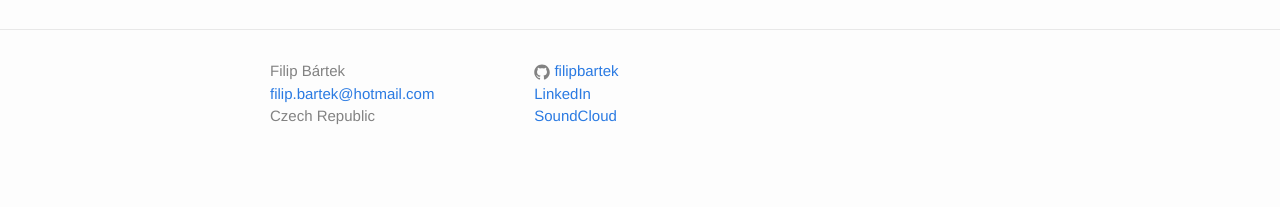
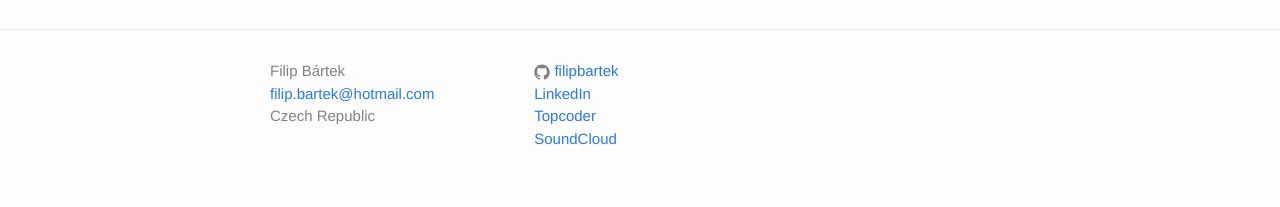
Before and after one commit to filipbartek/filipbartek.github.io, a Jekyll site: the page built from index.md, in a window 1280 px wide. Shown: the part 825-1032 px from the top of the page. Built offline with Jekyll 4.4.1, drawn with Linux system fonts in a browser that asks for light colours.

Commit message:
Add a link to Topcoder account

```diff
--- a/_config.yml
+++ b/_config.yml
@@ -6,6 +6,7 @@ github_username: filipbartek
 repository: filipbartek/filipbartek.github.io
 
 linkedin_username: filipbartek
+topcoder_username: filip.bartek
 soundcloud_permalink: filip-bartek
 
 exclude: [README.md]
--- a/_includes/footer.html
+++ b/_includes/footer.html
@@ -52,6 +52,14 @@ LinkedIn
 </li>
 {% endif %}
 
+{% if site.topcoder_username %}
+<li>
+<a href="https://www.topcoder.com/members/{{ site.topcoder_username }}">
+Topcoder
+</a>
+</li>
+{% endif %}
+
 {% if site.soundcloud_permalink %}
 <li>
 <a href="https://soundcloud.com/{{ site.soundcloud_permalink }}">
```
